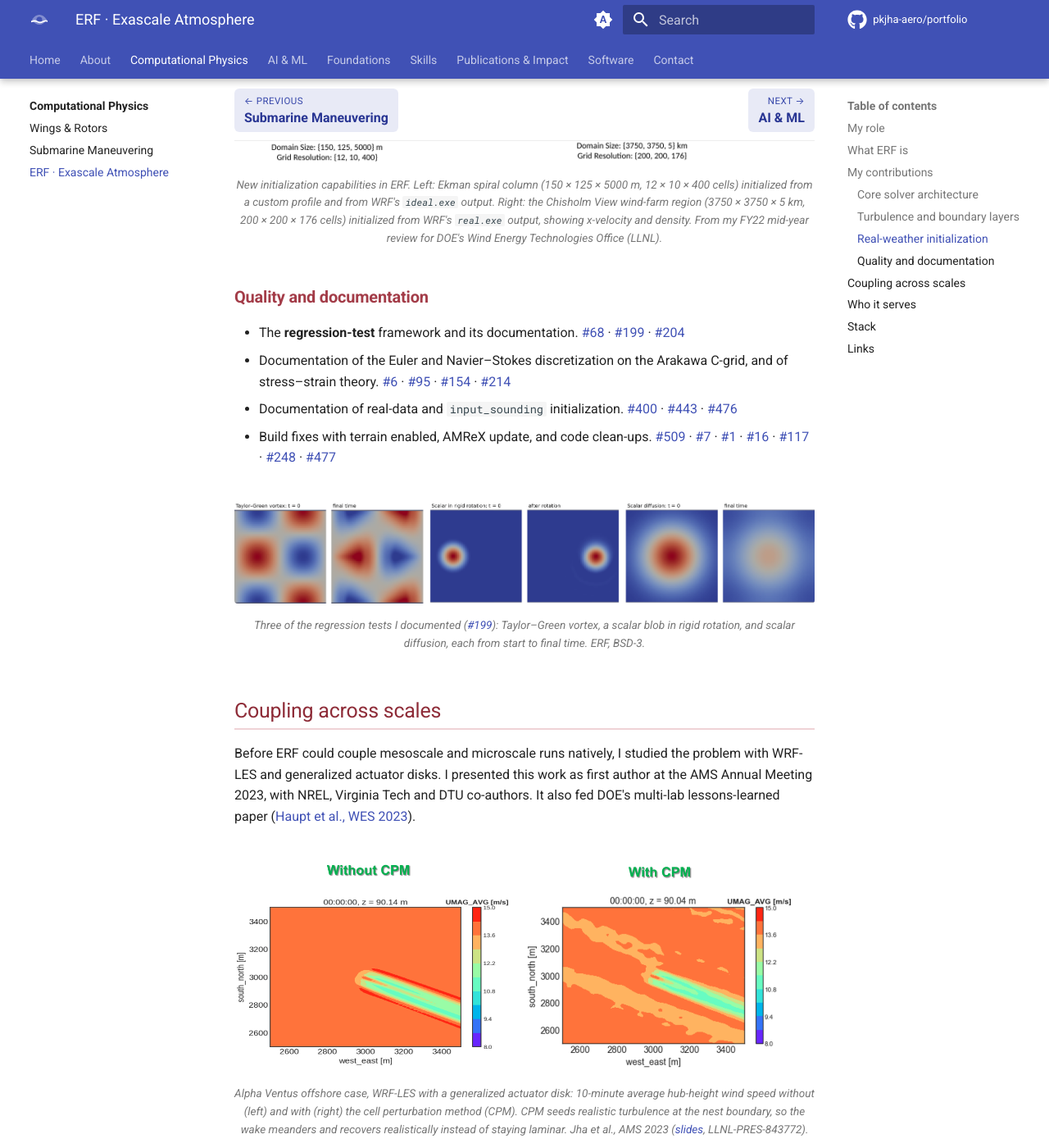
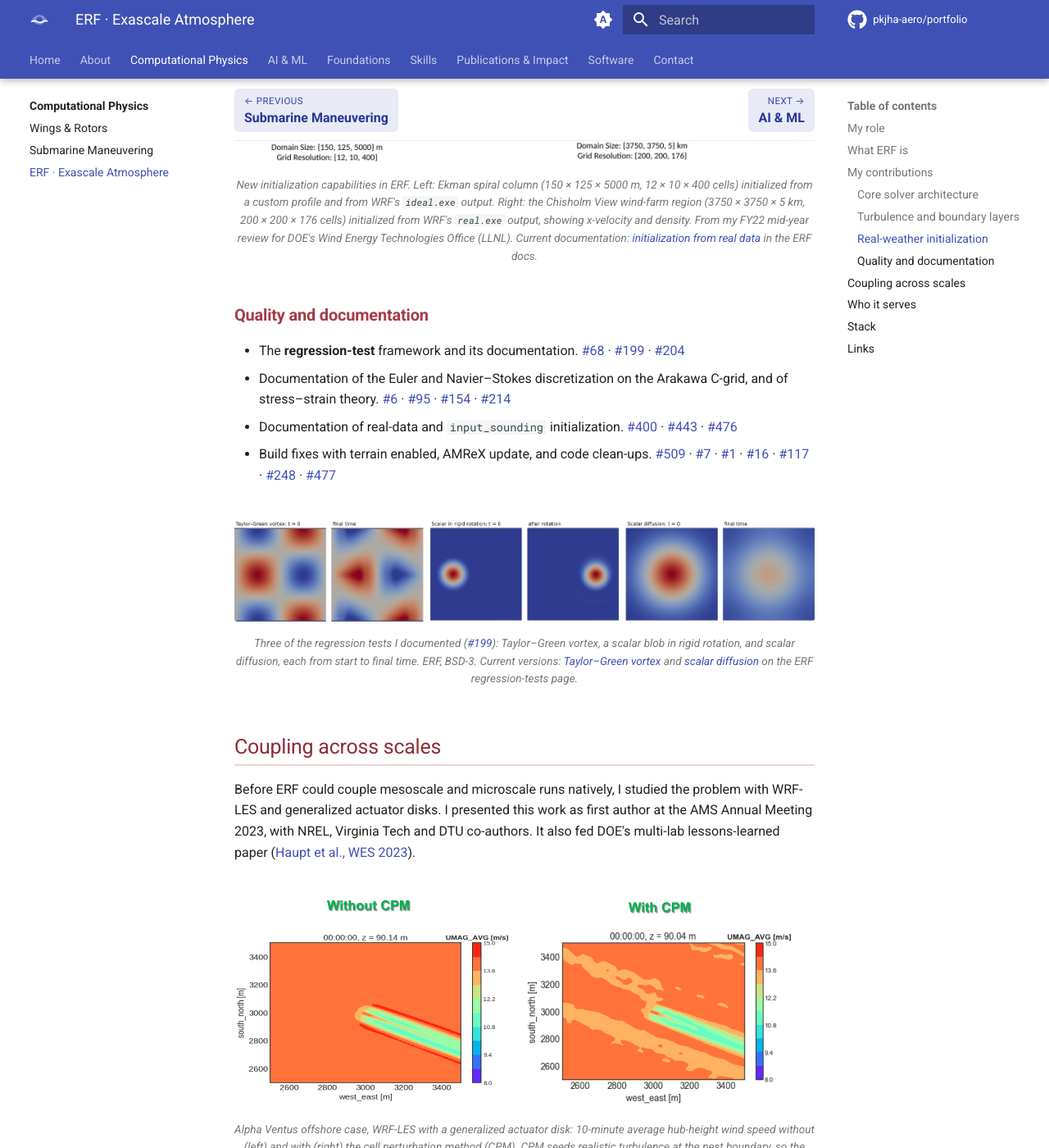
Before and after one commit to pkjha-aero/portfolio, an MkDocs documentation site: the page built from docs/computational-physics/erf-exascale.md, in a window 1280 px wide and 1400 px high, scrolled down 4319 px. Shown: the whole window at 82% size. Built offline with MkDocs 1.6.1 and Material for MkDocs 9.7.7, drawn with Linux system fonts in a browser that asks for light colours; comment, search, counter and statistics services are not loaded; some of the changed text lies outside the part shown.

Commit message:
ERF: link each figure to its current version in the ERF docs
Co-Authored-By: Claude Opus 5.5 <noreply@anthropic.com>

```diff
--- a/docs/computational-physics/erf-exascale.md
+++ b/docs/computational-physics/erf-exascale.md
@@ -88,7 +88,7 @@ pull requests.
 
 <figure markdown>
 ![Arakawa C-grid staggering in the x–y plane and the stencil for x-momentum advection](../assets/figures/cp3/erf/cgrid-stencils.png)
-<figcaption>From my documentation of the discretization (<a href="https://github.com/erf-model/ERF/pull/6">#6</a>): variables staggered on the Arakawa C-grid, and the stencil for x-momentum advection. ERF, BSD-3.</figcaption>
+<figcaption>From my documentation of the discretization (<a href="https://github.com/erf-model/ERF/pull/6">#6</a>): variables staggered on the Arakawa C-grid, and the stencil for x-momentum advection. ERF, BSD-3. Current versions: <a href="https://erf.readthedocs.io/en/latest/Discretizations.html#staggered-grids">staggered grids</a> and <a href="https://erf.readthedocs.io/en/latest/Discretizations.html#u-momentum">momentum advection</a> in the ERF docs.</figcaption>
 </figure>
 
 ### Turbulence and boundary layers
@@ -100,7 +100,7 @@ pull requests.
 
 <figure markdown>
 ![Locations of strain-rate and eddy-viscosity components on the staggered grid](../assets/figures/cp3/erf/les-staggering.png)
-<figcaption>Where strain-rate and eddy-viscosity components live on the staggered grid, from my LES documentation (<a href="https://github.com/erf-model/ERF/pull/95">#95</a>). ERF, BSD-3.</figcaption>
+<figcaption>Where strain-rate and eddy-viscosity components live on the staggered grid, from my LES documentation (<a href="https://github.com/erf-model/ERF/pull/95">#95</a>). ERF, BSD-3. Current version: <a href="https://erf.readthedocs.io/en/latest/Discretizations.html#strain-rate-and-eddy-viscosity">strain rate and eddy viscosity</a> in the ERF docs.</figcaption>
 </figure>
 
 ### Real-weather initialization
@@ -120,7 +120,7 @@ This is what lets ERF start from an actual forecast.
 12 × 10 × 400 cells) initialized from a custom profile and from WRF's <code>ideal.exe</code>
 output. Right: the Chisholm View wind-farm region (3750 × 3750 × 5 km, 200 × 200 × 176 cells)
 initialized from WRF's <code>real.exe</code> output, showing x-velocity and density. From my
-FY22 mid-year review for DOE's Wind Energy Technologies Office (LLNL).</figcaption>
+FY22 mid-year review for DOE's Wind Energy Technologies Office (LLNL). Current documentation: <a href="https://erf.readthedocs.io/en/latest/Initialization.html#initialization-from-real-data">initialization from real data</a> in the ERF docs.</figcaption>
 </figure>
 
 ### Quality and documentation
@@ -132,7 +132,7 @@ FY22 mid-year review for DOE's Wind Energy Technologies Office (LLNL).</figcapti
 
 <figure markdown>
 ![Start and end states of three regression tests: Taylor–Green vortex, scalar advected in rigid rotation, and scalar diffusion](../assets/figures/cp3/erf/regression-tests.png)
-<figcaption>Three of the regression tests I documented (<a href="https://github.com/erf-model/ERF/pull/199">#199</a>): Taylor–Green vortex, a scalar blob in rigid rotation, and scalar diffusion, each from start to final time. ERF, BSD-3.</figcaption>
+<figcaption>Three of the regression tests I documented (<a href="https://github.com/erf-model/ERF/pull/199">#199</a>): Taylor–Green vortex, a scalar blob in rigid rotation, and scalar diffusion, each from start to final time. ERF, BSD-3. Current versions: <a href="https://erf.readthedocs.io/en/latest/RegressionTests.html#taylor-green-vortex-advection-and-diffusion">Taylor–Green vortex</a> and <a href="https://erf.readthedocs.io/en/latest/RegressionTests.html#scalar-diffusion-sphere-of-scalar">scalar diffusion</a> on the ERF regression-tests page.</figcaption>
 </figure>
 
 ## Coupling across scales
```
